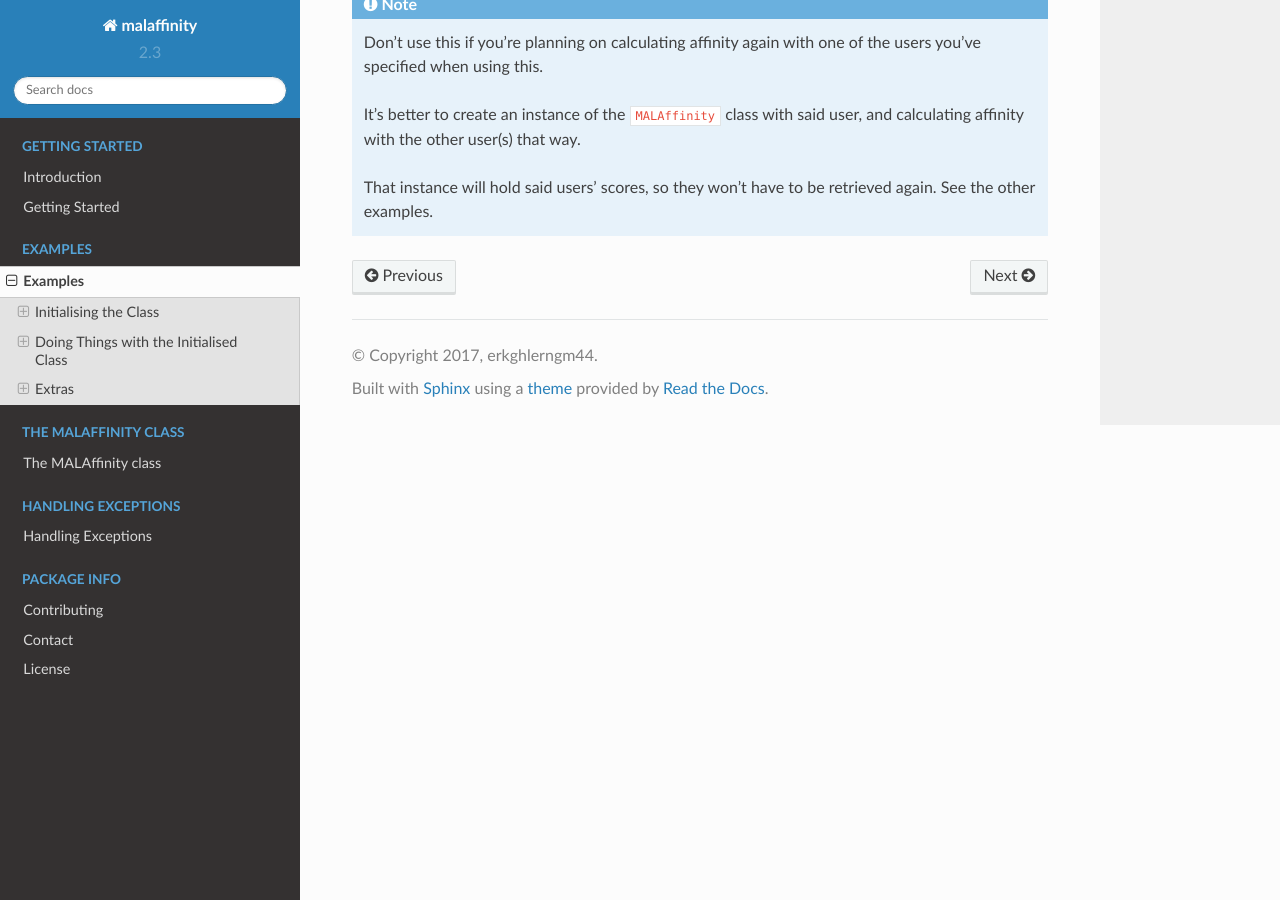
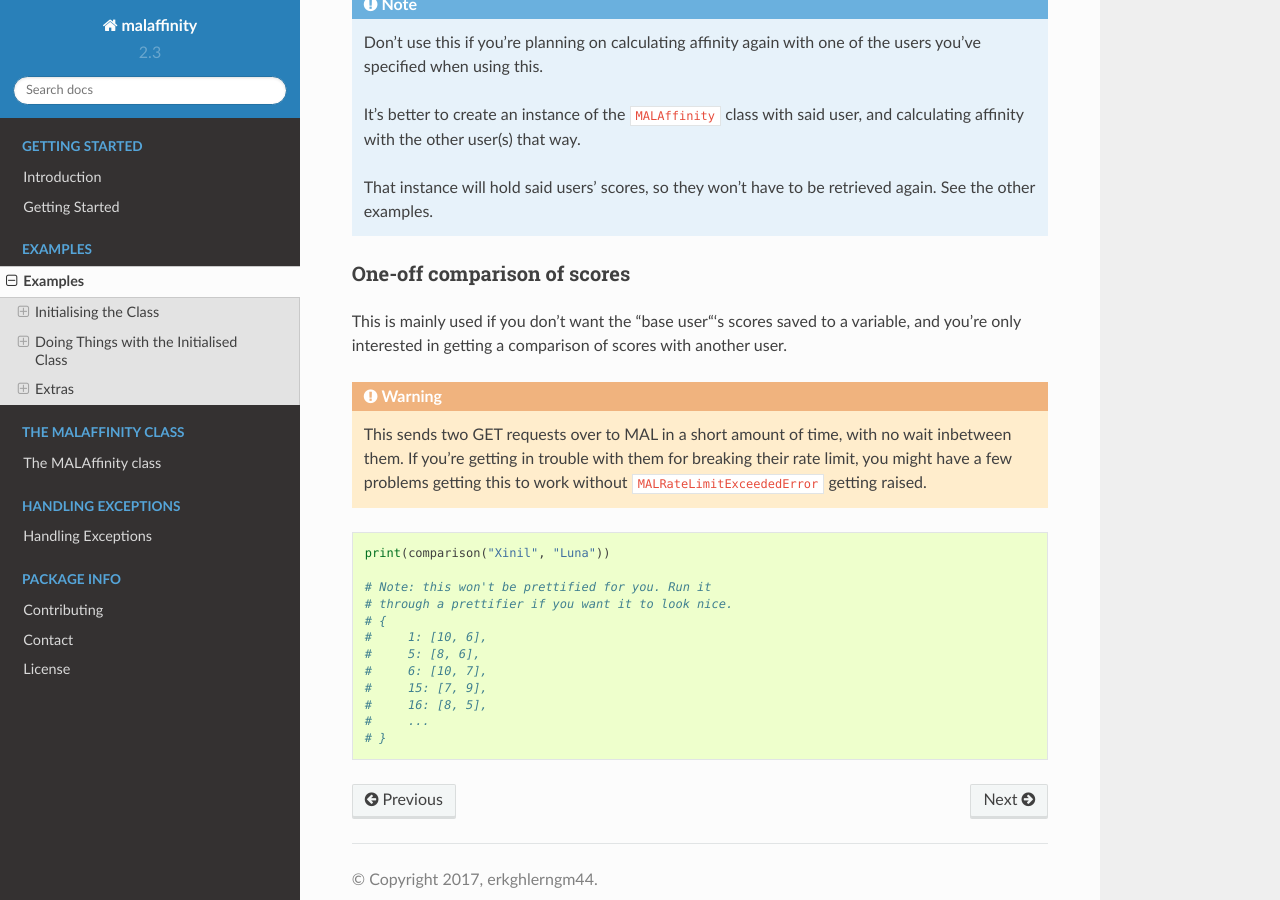
Before and after one commit to erkghlerngm44/aniffinity, a Sphinx documentation site: the page built from docs/examples/index.rst, in a window 1280 px wide and 900 px high, scrolled down 2751 px. Built offline with Sphinx 7.4.7 and the Read the Docs theme 2.0.0, drawn with Linux system fonts in a browser that asks for light colours.

Commit message:
Example for `comparison` funct
Badly written - is just a copypasta; needs rewriting.

```diff
--- a/docs/examples/index.rst
+++ b/docs/examples/index.rst
@@ -148,3 +148,29 @@ and you're only interested in the affinity with one person.
 
           That instance will hold said users' scores, so they won't have to be retrieved
           again. See the other examples.
+
+One-off comparison of scores
+~~~~~~~~~~~~~~~~~~~~~~~~~~~~
+
+This is mainly used if you don't want the "base user"'s scores saved to a variable,
+and you're only interested in getting a comparison of scores with another user.
+
+.. warning:: This sends two GET requests over to MAL in a short amount of time,
+             with no wait inbetween them. If you're getting in trouble with them
+             for breaking their rate limit, you might have a few problems getting
+             this to work without ``MALRateLimitExceededError`` getting raised.
+
+.. code-block:: python
+
+    print(comparison("Xinil", "Luna"))
+
+    # Note: this won't be prettified for you. Run it
+    # through a prettifier if you want it to look nice.
+    # {
+    #     1: [10, 6],
+    #     5: [8, 6],
+    #     6: [10, 7],
+    #     15: [7, 9],
+    #     16: [8, 5],
+    #     ...
+    # }
```
